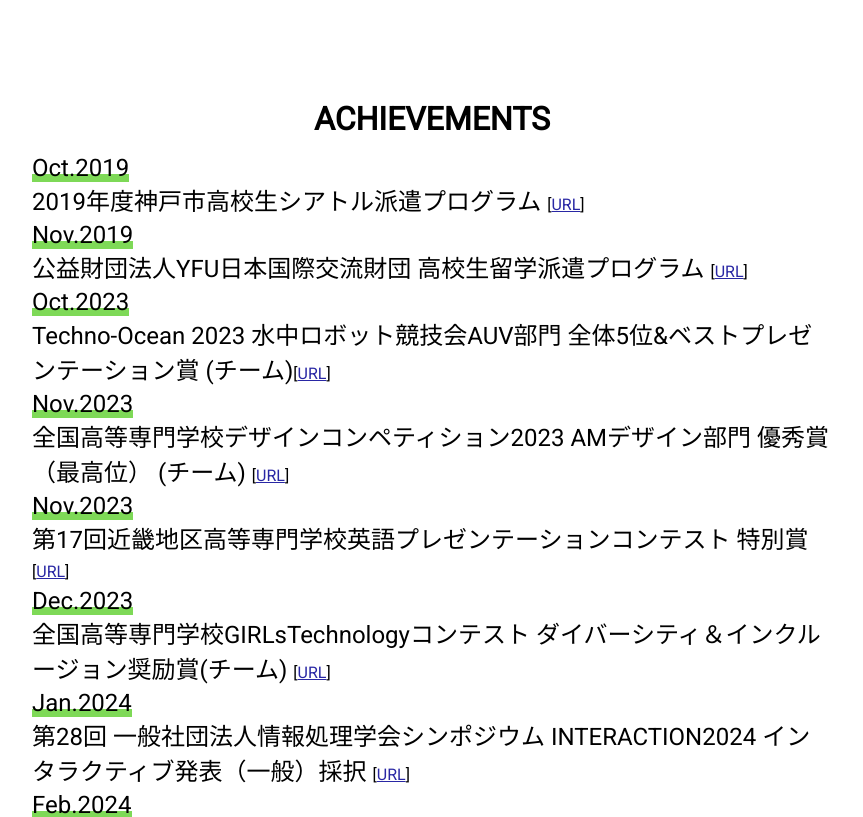
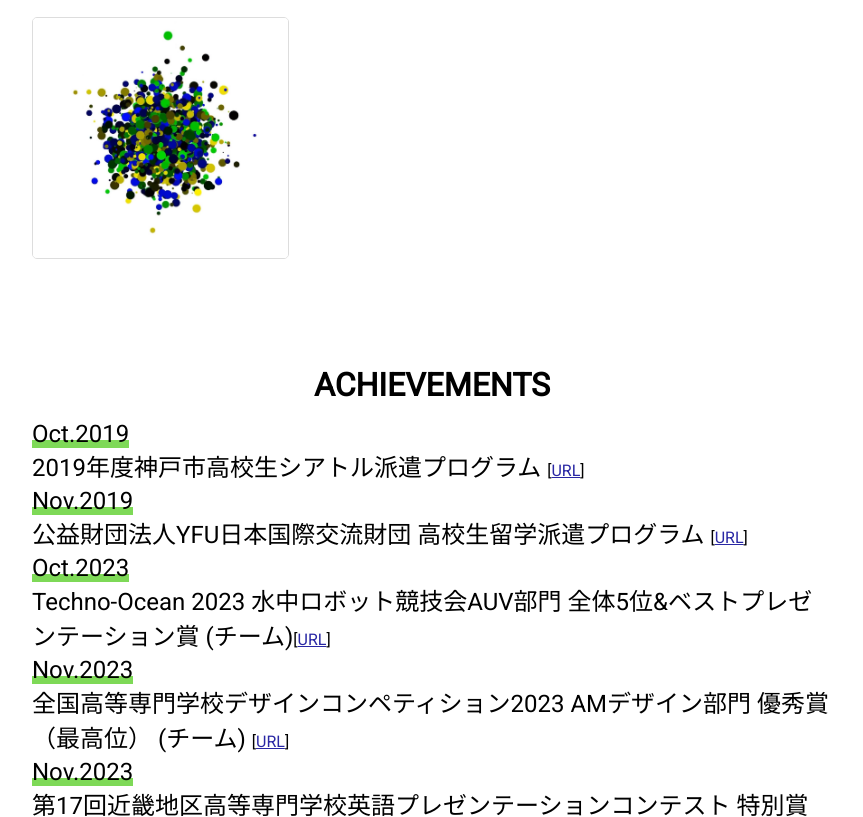
Before and after one commit to Davinci-Meg/PortFolio, a plain HTML site: page index.html in a window 1280 px wide. Shown: the part 1954-2771 px from the top of the page, without its empty margins (224-1087 px from the left). Drawn offline with Linux system fonts and the light colour scheme; a web font is replaced by a local one.

Commit message:
update site

```diff
--- a/index.html
+++ b/index.html
@@ -69,6 +69,7 @@
                 <li><img src="images/products/underwater.png" width="280" height="210" alt=""></li>
                 <li><img src="images/products/othello.jpg" width="280" height="210" alt=""></li>
                 <li><img src="images/products/makijyaku.jpg" width="280" height="210" alt=""></li>
+                <li><img src="images/products/bubble_vis.jpg" width="280" height="210" alt=""></li>
             </ul><br>
         </div>
         <div class="infomation font-roboto-regular">
```
Also changed, not shown: images/products/Open-loop-bodePlot-example.png (added), images/products/bubble_vis.jpg (added), images/products/tap_and_play.png (added), 2 other files.
